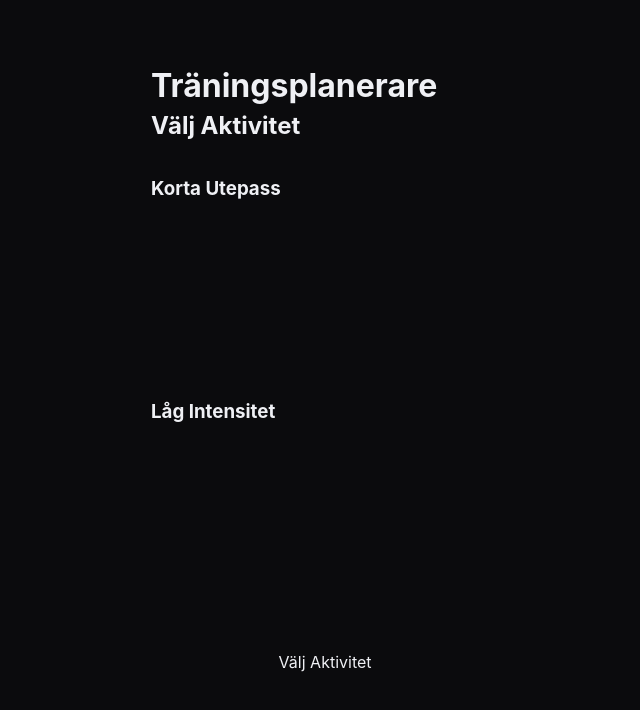
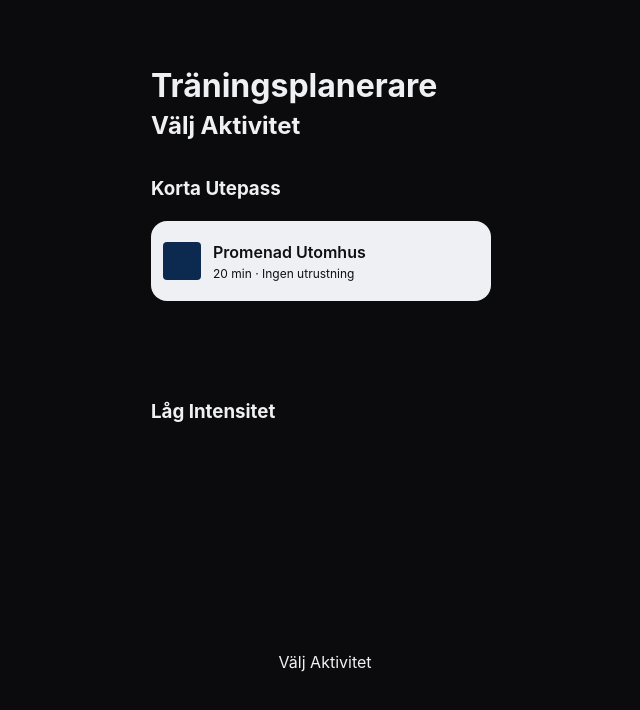
Before and after one commit to hybertius/Acta-Diurna, a plain HTML site: page src/index.html in a window 1280 px wide. Shown: the whole page, without its empty margins (317-957 px from the left). Drawn offline with Linux system fonts and the light colour scheme.

Commit message:
Activity Option card test

```diff
--- a/src/index.html
+++ b/src/index.html
@@ -26,8 +26,12 @@
             <h3 id="short-outdoor-heading" data-node-id="94:746">Korta Utepass</h3>
             <ul class="activity-option-list">
               <li>
-                <button class="activity-option-card" type="button" aria-pressed="false" aria-label="Aktivitetsalternativ 1, Korta Utepass" data-activity-id="activity-94-680" data-node-id="94:680">
-                  <!-- Card content -->
+                <button class="activity-option-card activity-option-card--specimen" type="button" aria-pressed="false" aria-label="Promenad Utomhus, 20 minuter, ingen utrustning" data-activity-id="walk-outdoor" data-node-id="94:680">
+                  <span class="activity-option-card__icon" aria-hidden="true"></span>
+                  <span class="activity-option-card__content">
+                    <span class="activity-option-card__title">Promenad Utomhus</span>
+                    <span class="activity-option-card__description">20 min · Ingen utrustning</span>
+                  </span>
                 </button>
               </li>
               <li>
--- a/src/styles/components.css
+++ b/src/styles/components.css
@@ -1 +1,35 @@
-/* Reusable component styles go here. */
+.activity-option-card.activity-option-card--specimen {
+  display: flex;
+  align-items: center;
+  gap: var(--space-3);
+  padding: var(--space-3);
+  border-radius: var(--radius-card);
+  background: var(--colour-surface);
+  color: var(--colour-text);
+  text-align: left;
+}
+
+.activity-option-card__icon {
+  width: 38px;
+  height: 38px;
+  flex: 0 0 38px;
+  border-radius: var(--space-1);
+  background: var(--colour-primary-box);
+}
+
+.activity-option-card__content {
+  display: flex;
+  min-width: 0;
+  flex-direction: column;
+  gap: var(--space-1);
+}
+
+.activity-option-card__title {
+  font-size: 16px;
+  font-weight: 600;
+}
+
+.activity-option-card__description {
+  font-size: 12px;
+  font-weight: 400;
+}
```
